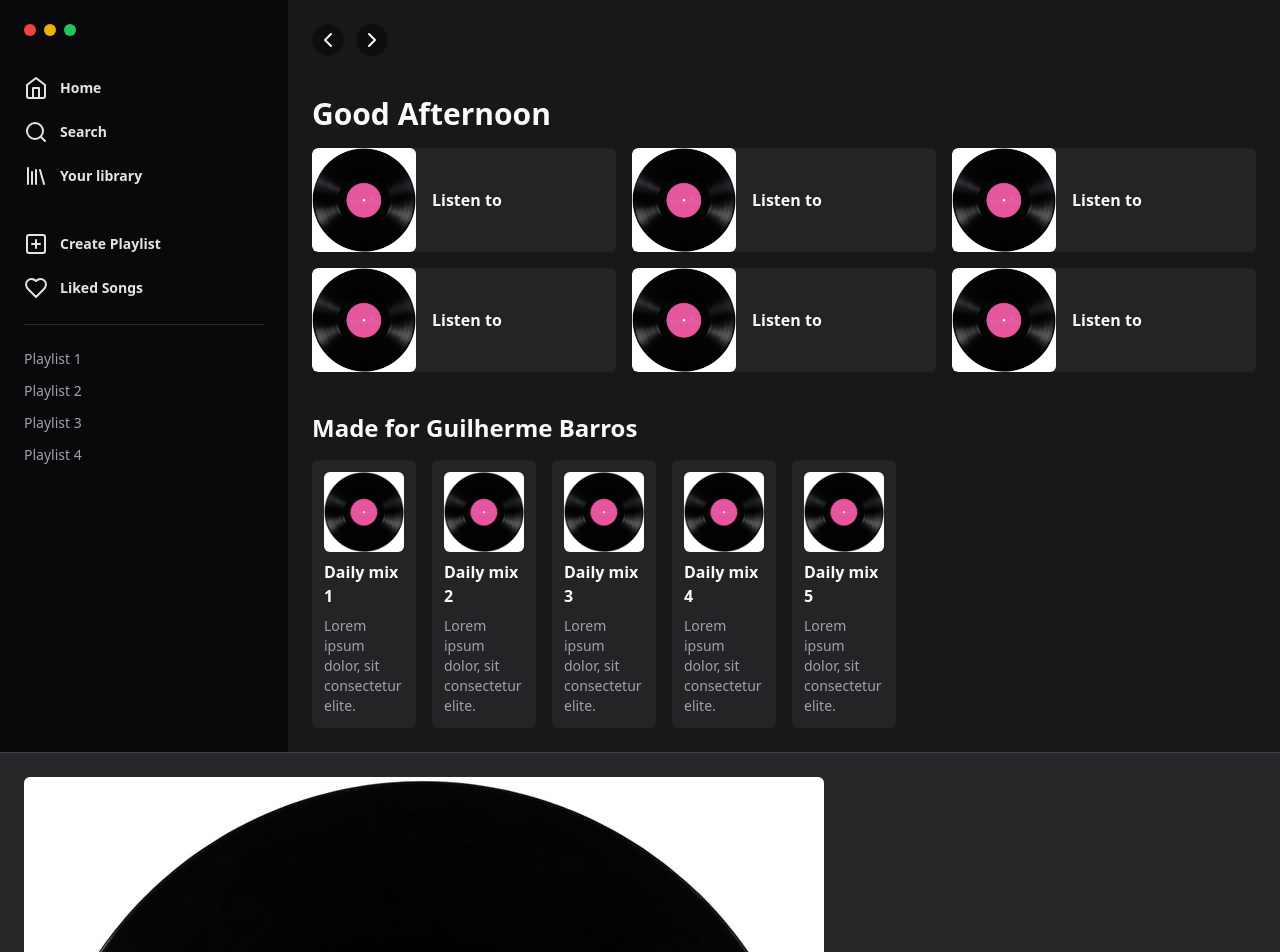
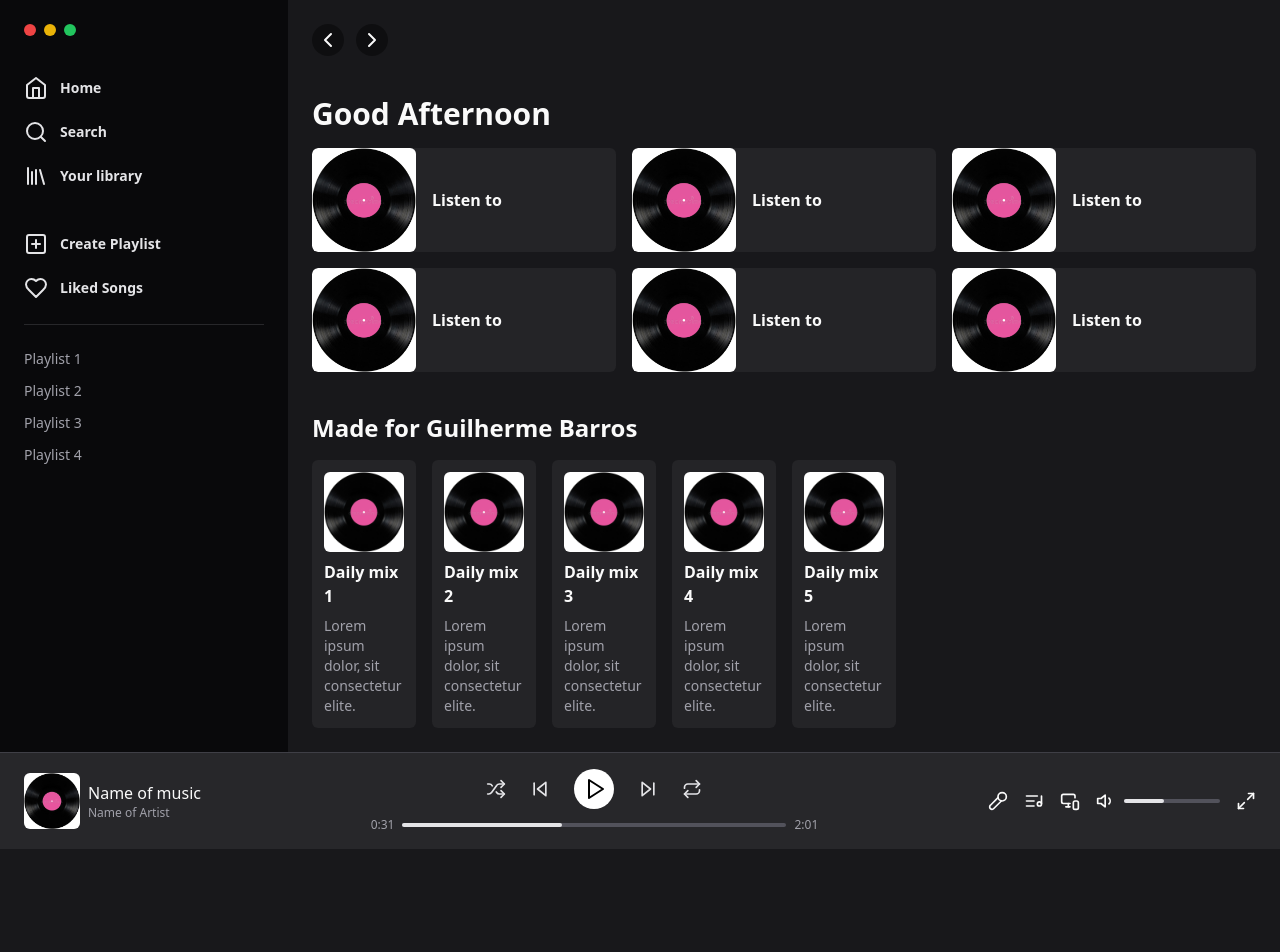
Before and after one commit to guilhermebarrosdev/tailwind-spotify, a Next.js app: page / in a window 1280 px wide. Shown: the top 952 px of the page. After the commit the page ends 849 px from the top, so only its background shows below. Built offline with nearby package versions, Linux system fonts and the light colour scheme.

Commit message:
:sparkles: Cria conteudo e estilos footer

```diff
--- a/src/app/page.tsx
+++ b/src/app/page.tsx
@@ -1,3 +1,4 @@
+import { Maximize2, MonitorSmartphone, Volume1 } from 'lucide-react';
 import {
   Home as HomeIcon,
   Search,
@@ -7,6 +8,12 @@ import {
   ChevronLeft,
   ChevronRight,
   Play,
+  Shuffle,
+  SkipBack,
+  SkipForward,
+  Repeat,
+  Mic2,
+  ListMusic,
 } from 'lucide-react';
 import Image from 'next/image';
 
@@ -274,22 +281,50 @@ export default function Home() {
         </main>
       </div>
 
-      <footer className='bg-zinc-800 border-t border-zinc-700 p-6 flex items-center justify-between'>
-        <div>
+      <footer className='bg-zinc-800 border-t border-zinc-700 px-6 py-4 flex items-center justify-between'>
+        <div className='flex items-center gap-2 '>
           <Image
-            className='rounded-md w-full'
+            className='rounded-md'
             src='/album.jpg'
-            width={80}
-            height={80}
+            width={56}
+            height={56}
             alt='Capa do album'
           />
-          <div>
-            <strong>Name of music</strong>
-            <span>Name of Artist</span>
+          <div className='flex flex-col'>
+            <strong className='font-normal'>Name of music</strong>
+            <span className='text-xs text-zinc-400'>Name of Artist</span>
           </div>
         </div>
-        <div></div>
-        <div></div>
+        <div className='flex flex-col items-center gap-2'>
+          <div className='flex items-center gap-6 '>
+            <Shuffle size={20} className='text-zinc-200' />
+            <SkipBack size={20} className='text-zinc-200' />
+            <button className='w-10 h-10 flex items-center justify-center pl-1 rounded-full bg-white text-black'>
+              <Play />
+            </button>
+            <SkipForward size={20} className='text-zinc-200' />
+            <Repeat size={20} className='text-zinc-200' />
+          </div>
+          <div className='flex items-center gap-2'>
+            <span className='text-xs text-zinc-400'>0:31</span>
+            <div className='h-1 rounded-full w-96 bg-zinc-600'>
+              <div className='bg-zinc-200 w-40 h-1 rounded-full'></div>
+            </div>
+            <span className='text-xs text-zinc-400'>2:01</span>
+          </div>
+        </div>
+        <div className='flex items-center gap-4'>
+          <Mic2 size={20} />
+          <ListMusic size={20} />
+          <MonitorSmartphone size={20} />
+          <div className='flex items-center gap-2'>
+            <Volume1 size={20} />
+            <div className='h-1 rounded-full w-24 bg-zinc-600'>
+              <div className='bg-zinc-200 w-10 h-1 rounded-full'></div>
+            </div>
+          </div>
+          <Maximize2 size={20} />
+        </div>
       </footer>
     </div>
   );
```
